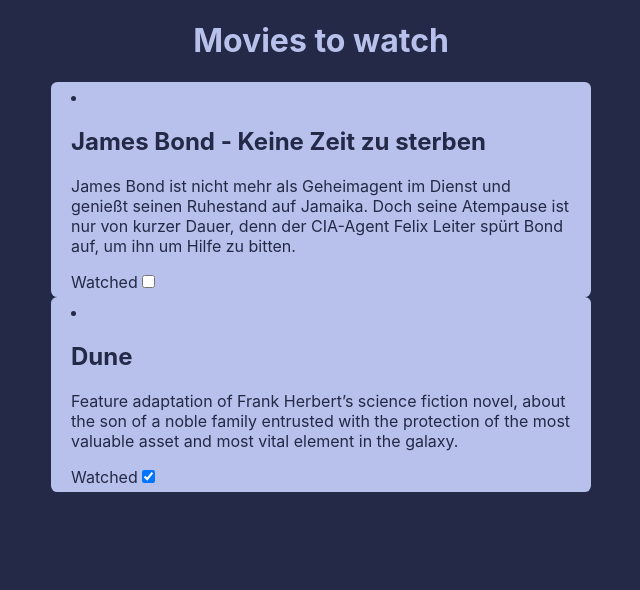
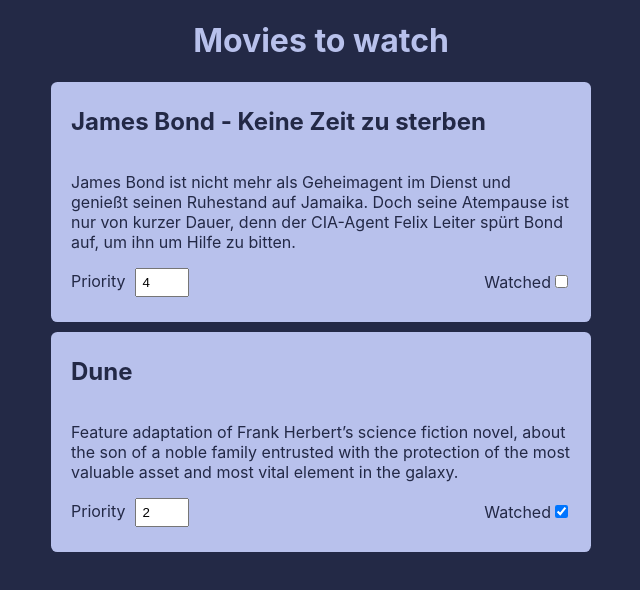
Before and after one commit to julialoeschel/React-Movie-App, a React (Vite) app: page / in a window 1280 px wide. Shown: the top 590 px of the page, without its empty margins (319-959 px from the left). Built offline with nearby package versions, Linux system fonts and the light colour scheme.

Commit message:
Add priority

```diff
--- a/src/app/App.tsx
+++ b/src/app/App.tsx
@@ -9,12 +9,14 @@
       movieTitle: 'James Bond - Keine Zeit zu sterben',
       movieDescription:
         'James Bond ist nicht mehr als Geheimagent im Dienst und genießt seinen Ruhestand auf Jamaika. Doch seine Atempause ist nur von kurzer Dauer, denn der CIA-Agent Felix Leiter spürt Bond auf, um ihn um Hilfe zu bitten.',
+      moviePriority: 4,
       movieWatched: false,
     },
     {
       movieTitle: 'Dune',
       movieDescription:
         'Feature adaptation of Frank Herbert’s science fiction novel, about the son of a noble family entrusted with the protection of the most valuable asset and most vital element in the galaxy.',
+      moviePriority: 2,
       movieWatched: true,
     },
   ]);
@@ -26,6 +28,7 @@
         <Cards
           movieTitle={movie.movieTitle}
           movieDescription={movie.movieDescription}
+          moviePriority={movie.moviePriority}
           movieWatched={movie.movieWatched}
         />
       ))}
--- a/src/app/components/Cards/Cards.module.css
+++ b/src/app/components/Cards/Cards.module.css
@@ -5,4 +5,6 @@
   border-radius: 0.4em;
   max-width: 500px;
   color: #232946;
+  display: grid;
+  margin-bottom: 10px;
 }
--- a/src/app/components/Cards/Cards.tsx
+++ b/src/app/components/Cards/Cards.tsx
@@ -1,22 +1,26 @@
 import React from 'react';
 import styles from './Cards.module.css';
 import Checkbox from '../Checkbox/Checkbox';
+import Priority from '../Priority/Priority';
 
 type CardsProps = {
   movieTitle: string;
   movieDescription: string;
+  moviePriority: number;
   movieWatched: boolean;
 };
 
 function Cards({
   movieTitle,
   movieDescription,
+  moviePriority,
   movieWatched,
 }: CardsProps): JSX.Element {
   return (
     <li className={styles.cards}>
       <h2>{movieTitle}</h2>
       <p>{movieDescription}</p>
+      <Priority priority={moviePriority} />
       <Checkbox movieWatched={movieWatched} />
     </li>
   );
--- a/src/app/components/Checkbox/Checkbox.module.css
+++ b/src/app/components/Checkbox/Checkbox.module.css
@@ -1,4 +1,6 @@
 .checkbox {
   font-size: 1rem;
   color: #232946;
+  justify-self: end;
+  transform: translateY(-25px);
 }
--- /dev/null
+++ b/src/app/components/Priority/Priority.module.css
@@ -0,0 +1,8 @@
+.priority {
+  font-size: 1rem;
+}
+
+.inputnumber {
+  padding: 5px;
+  margin-left: 10px;
+}
--- /dev/null
+++ b/src/app/components/Priority/Priority.tsx
@@ -0,0 +1,23 @@
+import React from 'react';
+import styles from './Priority.module.css';
+
+type PriorityProps = {
+  priority: number;
+};
+
+function Priority({ priority }: PriorityProps): JSX.Element {
+  return (
+    <label className={styles.priority} aria-label="Priority">
+      Priority
+      <input
+        className={styles.inputnumber}
+        type="number"
+        min="1"
+        max="5"
+        value={priority}
+      />
+    </label>
+  );
+}
+
+export default Priority;
```
